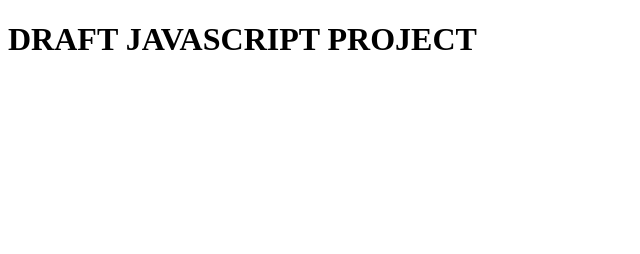
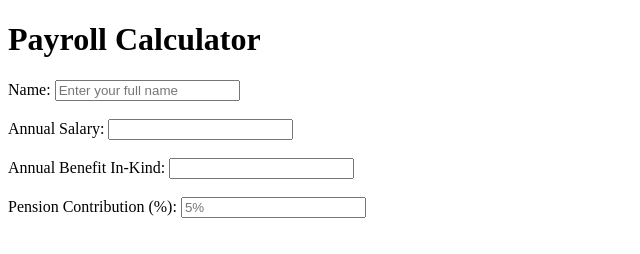
Before and after one commit to hpcoloma/Javascrip-pp2, a plain HTML site: page index.html in a window 1280 px wide. Shown: the whole page, without its empty margins (0-640 px from the left). Drawn offline with Linux system fonts and the light colour scheme.

Commit message:
Added form for data input

```diff
--- a/index.html
+++ b/index.html
@@ -3,9 +3,27 @@
 <head>
     <meta charset="UTF-8">
     <meta name="viewport" content="width=device-width, initial-scale=1.0">
-    <title>Promo Scrath Card</title>
+    <title>PayCalcs IE</title>
 </head>
 <body>
-    <h1>DRAFT JAVASCRIPT PROJECT</h1>
+    <h1>Payroll Calculator</h1>
+    <div>
+        <form id="">
+            <label for="fname">Name:</label>
+            <input type="text" id="fname" name="full_name" placeholder="Enter your full name" required>
+            <br><br>
+            <label for="salaryYear">Annual Salary:</label>
+            <input type="number" id="salaryYear" name="" placeholder="" required>
+            <br><br>
+            <label for="bikYear">Annual Benefit In-Kind:</label>
+            <input type="number" id="pensionCont" name=""pension_cont" placeholder="" required>
+            <br><br>
+            <label for="pensionCont">Pension Contribution (%):</label>
+            <input type="number" id="pensionCont" name=""pension_cont" placeholder="5%" required>
+            <br><br>
+            <!--<label for="pensionCont">Additional Voluntary Contribution:</label>*/
+            /*<input type="number" id="pensionCont" name=""pension_cont" placeholder="5%" required>*/-->
+        </form>
+    </div>
 </body>
 </html>
```
